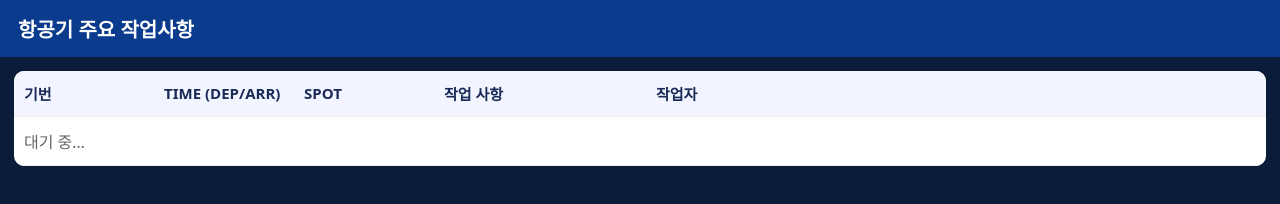
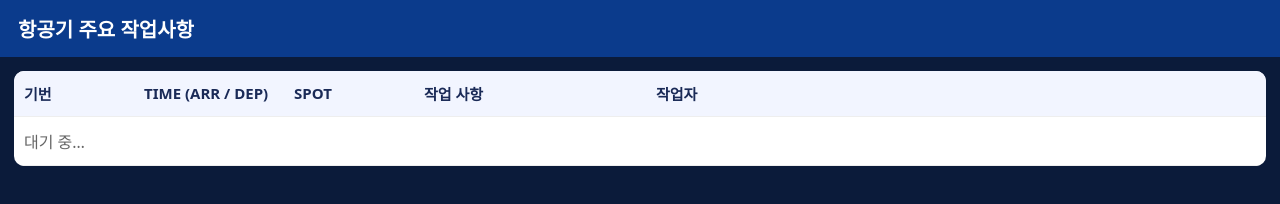
Before and after one commit to KIHWANGPARK/kh-Airport, a plain HTML site: page index.html in a window 1280 px wide. Drawn offline with nearby package versions, Linux system fonts and the light colour scheme; no server answers.

Commit message:
time mod

```diff
--- a/index.html
+++ b/index.html
@@ -13,9 +13,9 @@
     <table>
       <thead>
         <tr>
-          <th style="width:120px">기번</th>
-          <th style="width:120px">TIME (DEP/ARR)</th>
-          <th style="width:120px">SPOT</th>
+          <th style="width:100px">기번</th>
+          <th style="width:130px">TIME (ARR / DEP)</th>
+          <th style="width:110px">SPOT</th>
           <th>작업 사항</th>
           <!-- <th style="width:160px">비고</th> -->
           <th style="width: 600px">작업자</th>
```
